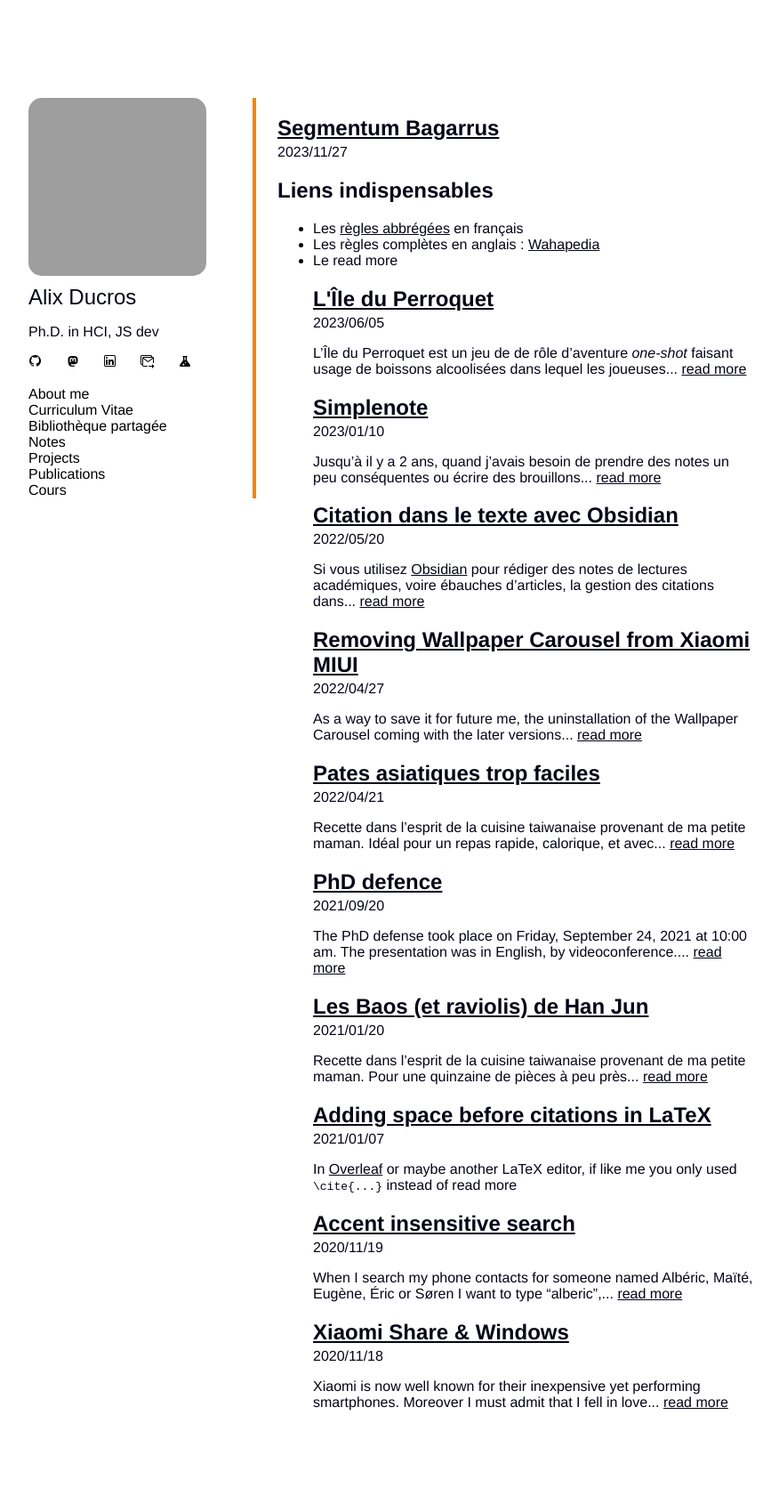
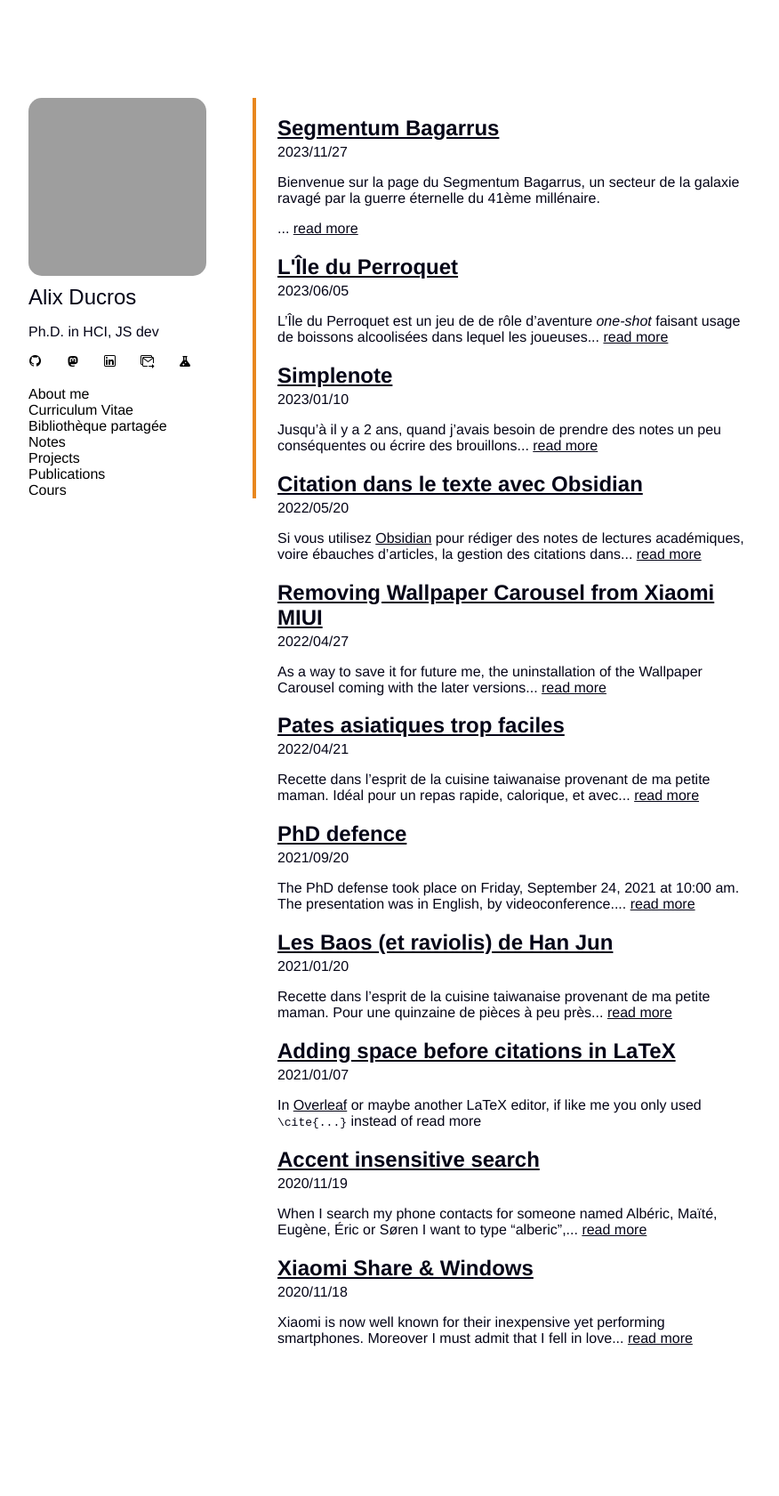
Before and after one commit to Karalix/Karalix.github.io, a Jekyll site: the page built from note-list.md, in a window 1280 px wide. Shown: the whole page at 89% size, without its empty margins (72-948 px from the left). Built offline with Jekyll 4.4.1, drawn with Linux system fonts in a browser that asks for light colours; some web fonts are replaced; comment, search, counter and statistics services are not loaded; after the commit the page ends 1609 px from its top, so only the background shows below that; grey boxes are pictures that could not be loaded.

Commit message:
ajout texte

```diff
--- a/_notes/killteam.md
+++ b/_notes/killteam.md
@@ -3,6 +3,8 @@ title: "Segmentum Bagarrus"
 layout: article
 date: "27/11/2023"
 ---
+
+Bienvenue sur la page du Segmentum Bagarrus, un secteur de la galaxie ravagé par la guerre éternelle du 41ème millénaire.
 
 ## Liens indispensables
 - Les [règles abbrégées](/files/kt-lite.pdf) en français
```
